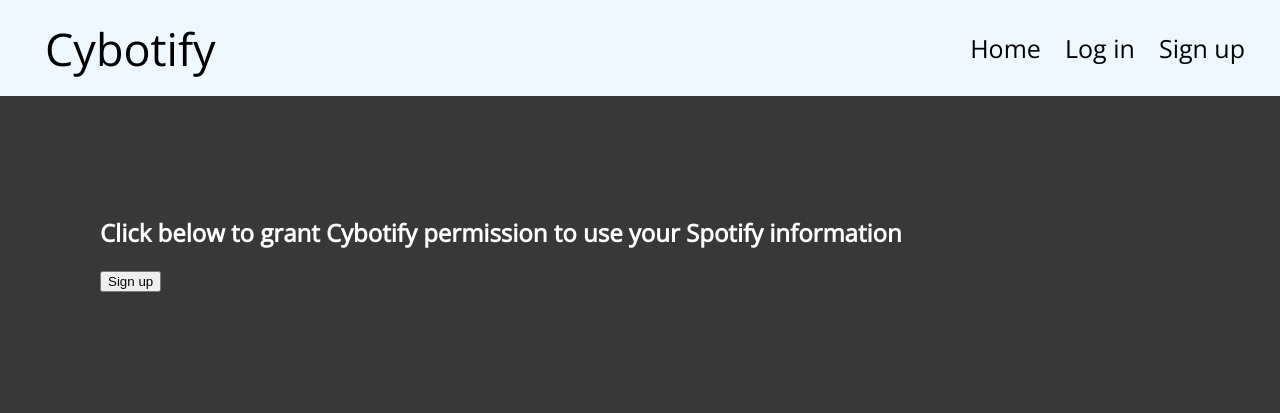
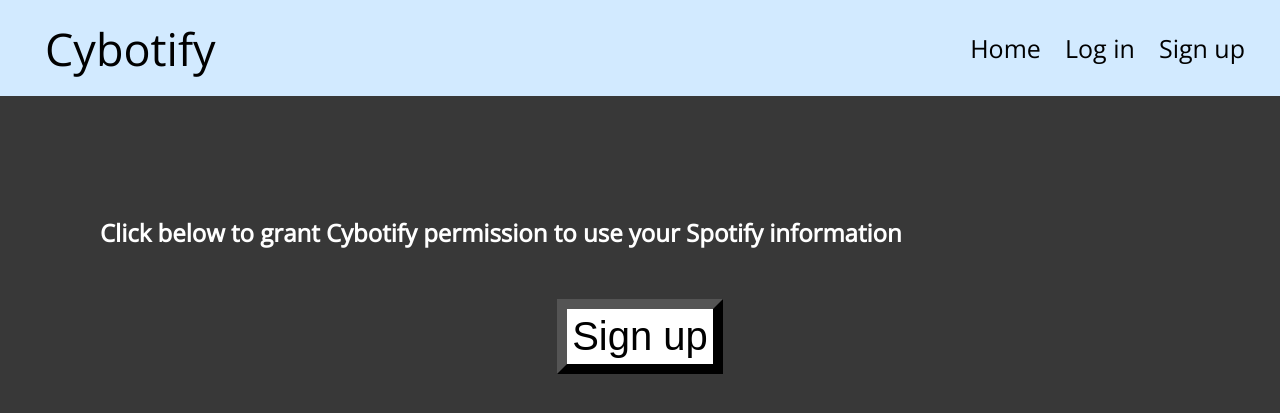
Before and after one commit to fpringle/cybotify_mvp, a Django app: page /register/ in a window 1280 px wide. Shown: the top 413 px of the page. Run offline with Django 3.2, Linux system fonts and the light colour scheme.

Commit message:
registration page style

```diff
--- a/frontend/static/frontend/css/base.css
+++ b/frontend/static/frontend/css/base.css
@@ -47,7 +47,7 @@
 #menubar {
   padding: 15px;
   flex: 1;
-  background: #F0F8FF;
+  background: #d2eaff;
   display: flex;
   justify-content: space-between;
   align-items: center;
--- /dev/null
+++ b/frontend/static/frontend/css/register.css
@@ -0,0 +1,18 @@
+
+#content form {
+  display: flex;
+  justify-content: center;
+  margin-top: 50px;
+}
+
+input[type=submit] {
+  font-size: 40px;
+  padding: 5px;
+  background: white;
+  border-width: 10px;
+}
+
+input[type=submit]:hover {
+  cursor: pointer;
+  background: #b5b5b5;
+}
--- a/frontend/templates/frontend/register.html
+++ b/frontend/templates/frontend/register.html
@@ -3,6 +3,11 @@
 {% block title %}
   {{ block.super }} - Sign up
 {% endblock title %}
+
+{% block css %}
+{% load static %}
+<link rel="stylesheet" href={% static 'frontend/css/register.css' %}>
+{% endblock css %}
 
 {% block content %}
   {% if request.user.is_superuser %}
```
